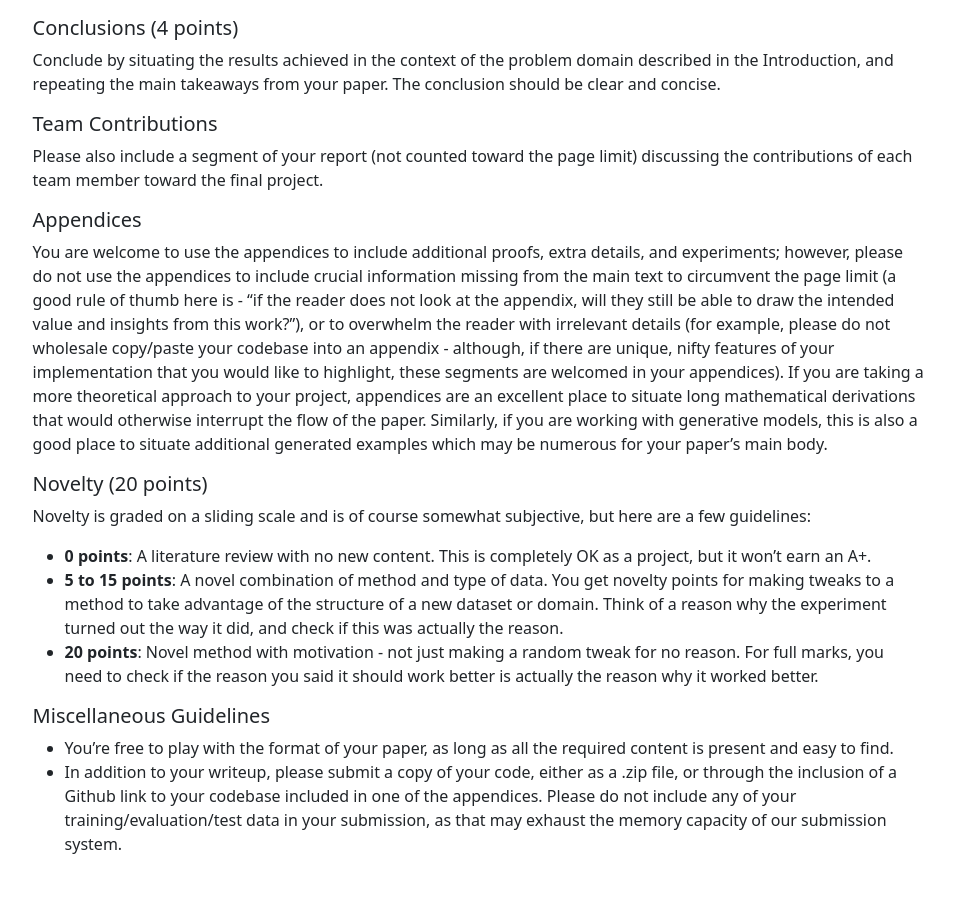
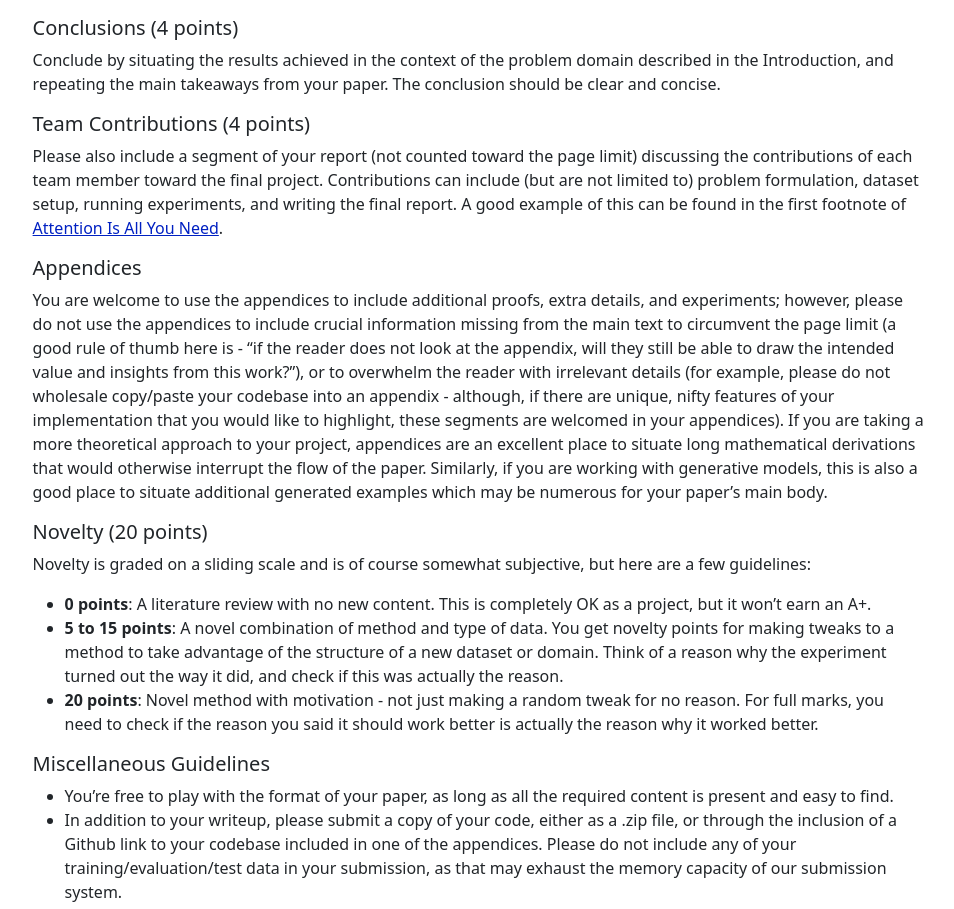
Before and after one commit to CSC2541HF-2021/CSC2541HF-2021.github.io, a Next.js app: page /assignments/projectreport in a window 1280 px wide. Shown: the part 2389-3298 px from the top of the page, without its empty margins (161-1115 px from the left). Built offline with nearby package versions, Linux system fonts and the light colour scheme; what @tailwindcss/typography would draw is missing.

Commit message:
Update team contributions section

```diff
--- a/pages/assignments/projectreport.js
+++ b/pages/assignments/projectreport.js
@@ -65,8 +65,8 @@ export default function Home() {
         <h5>Conclusions (4 points)</h5>
         <p>Conclude by situating the results achieved in the context of the problem domain described in the Introduction, and repeating the main takeaways from your paper. The conclusion should be clear and concise.</p>
 
-        <h5>Team Contributions</h5>
-        <p>Please also include a segment of your report (not counted toward the page limit) discussing the contributions of each team member toward the final project.</p>
+        <h5>Team Contributions (4 points)</h5>
+        <p>Please also include a segment of your report (not counted toward the page limit) discussing the contributions of each team member toward the final project. Contributions can include (but are not limited to) problem formulation, dataset setup, running experiments, and writing the final report. A good example of this can be found in the first footnote of <a href="https://arxiv.org/pdf/1706.03762.pdf" target="_blank">Attention Is All You Need</a>.</p>
 
         <h5>Appendices</h5>
         <p>You are welcome to use the appendices to include additional proofs, extra details, and experiments; however, please do not use the appendices to include crucial information missing from the main text to circumvent the page limit (a good rule of thumb here is - “if the reader does not look at the appendix, will they still be able to draw the intended value and insights from this work?”), or to overwhelm the reader with irrelevant details (for example, please do not wholesale copy/paste your codebase into an appendix - although, if there are unique, nifty features of your implementation that you would like to highlight, these segments are welcomed in your appendices). If you are taking a more theoretical approach to your project, appendices are an excellent place to situate long mathematical derivations that would otherwise interrupt the flow of the paper. Similarly, if you are working with generative models, this is also a good place to situate additional generated examples which may be numerous for your paper’s main body.</p>
```
